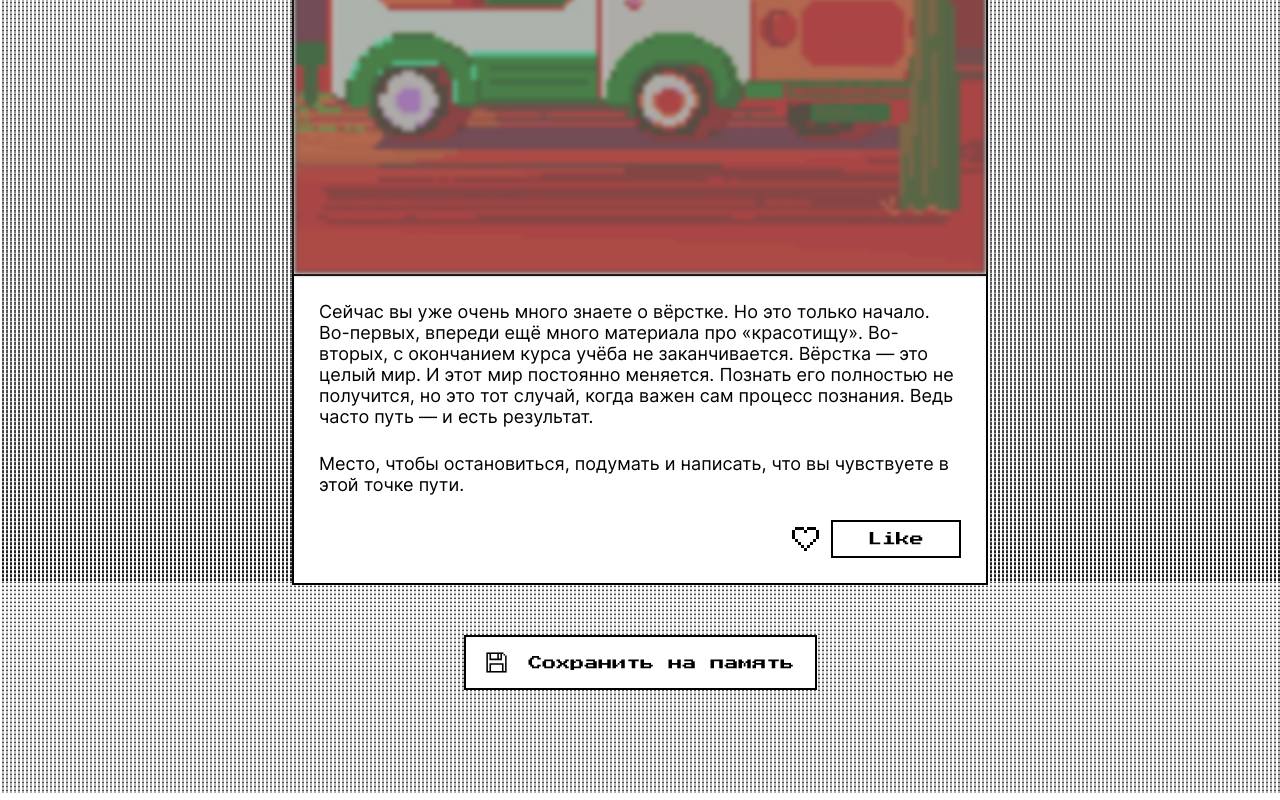
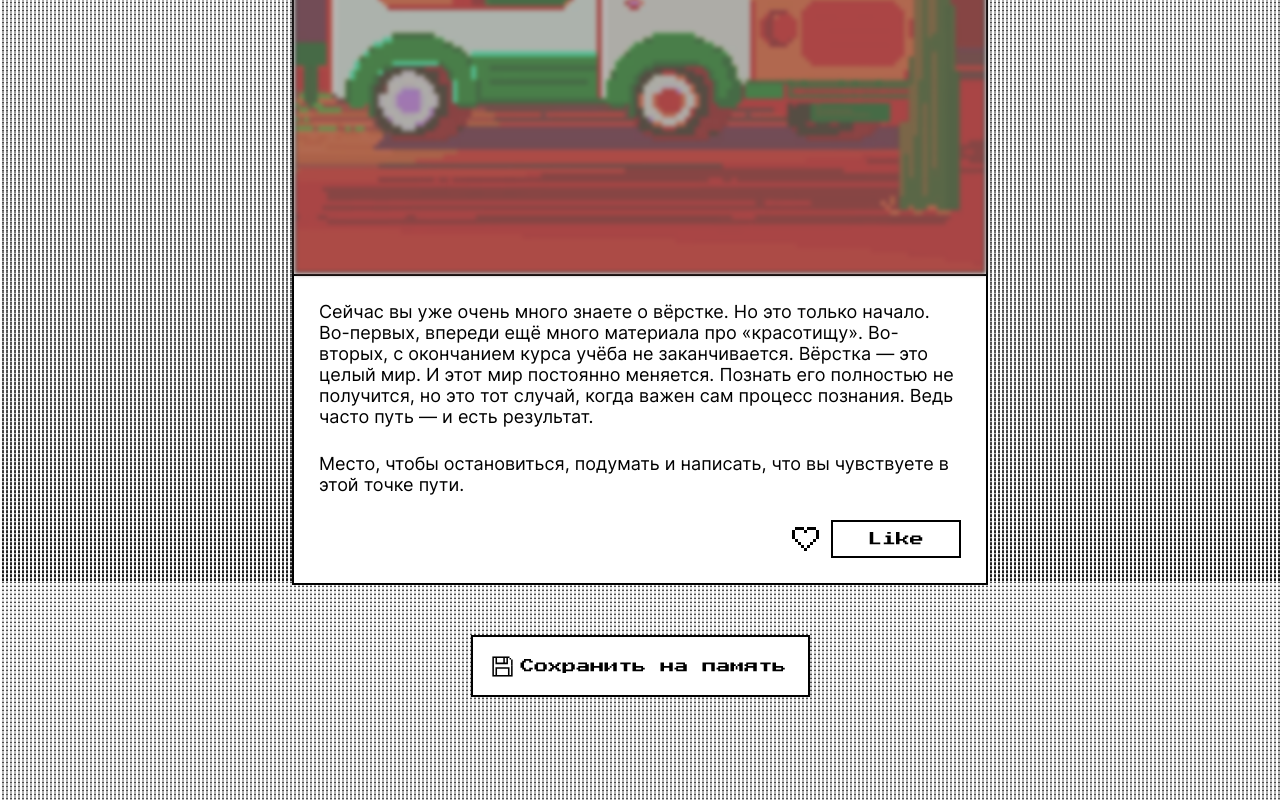
Before and after one commit to gregory1175/zakrivayuschiy-teg-f, a plain HTML site: page index.html in a window 1280 px wide. Shown: the part 8219-9019 px from the top of the page. Drawn offline with Linux system fonts and the light colour scheme.

Commit message:
button fix

```diff
--- a/index.html
+++ b/index.html
@@ -559,12 +559,12 @@
         aria-controls="dialog"
         type="button"
         class="button save__button">
-        <div class="dialog__main-container">
+
             <svg class="floppy__image" viewBox="0 0 29 28">
               <use href="svg/floppy.svg#floppy" />
             </svg>
           <span class="button__text">Сохранить на&nbsp;память</span>
-        </div>
+
       </button>
     </main>
 
--- a/styles/button.css
+++ b/styles/button.css
@@ -42,8 +42,8 @@
 }
 
 .save__button {
-    padding: 15px 20px;
     margin: 0 auto;
+    padding: 18.5px 21px 18.5px 19px;
     display: flex;
     gap: 8px;
     align-items: center;
@@ -53,7 +53,6 @@
 @media (width < 376px) {
     .save__button {
       flex-direction: column;
-      padding: 20px 20px;
     }
 }
 
```
Also changed, not shown: styles/style.css (+5 -6 lines).
